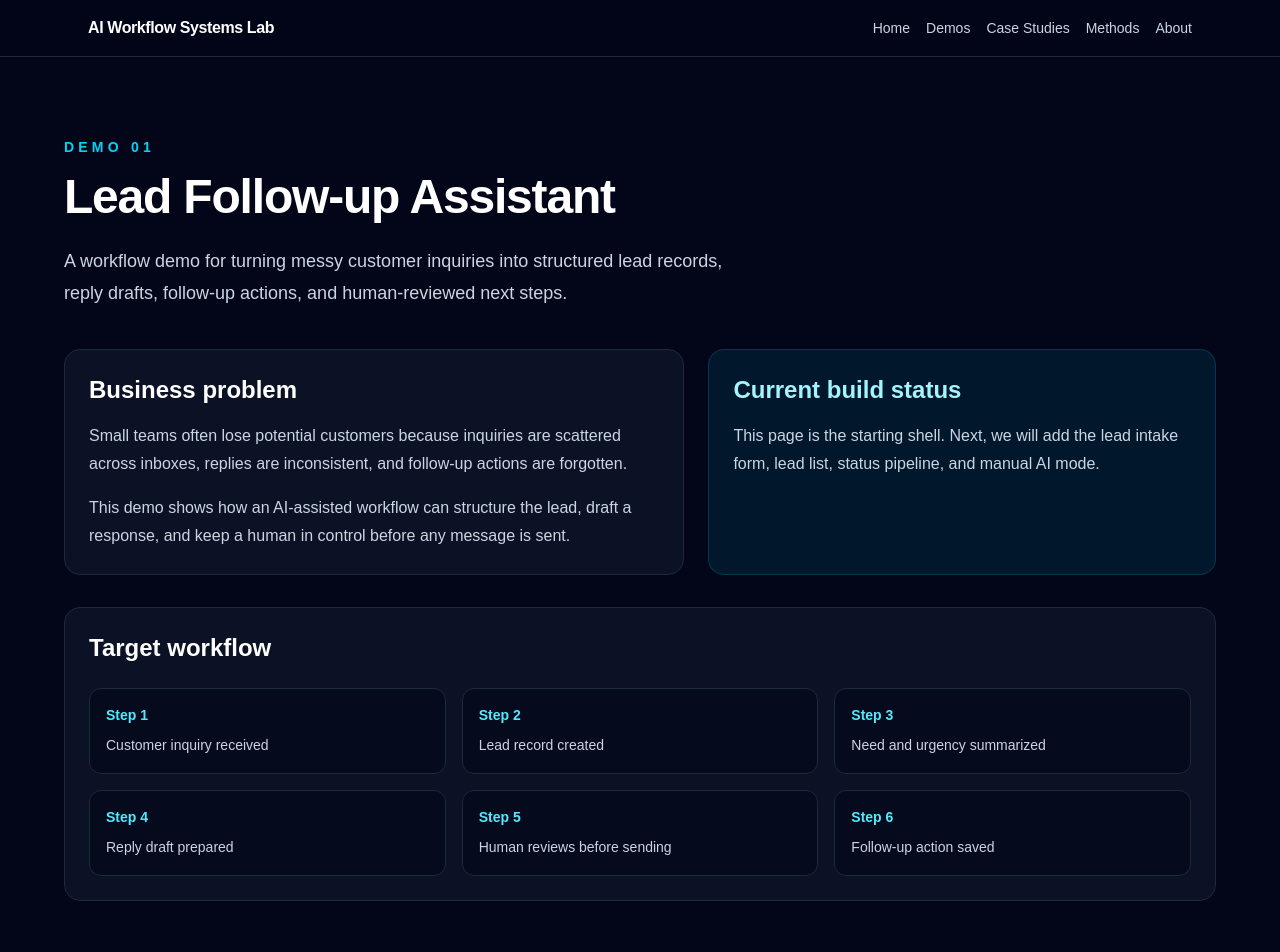
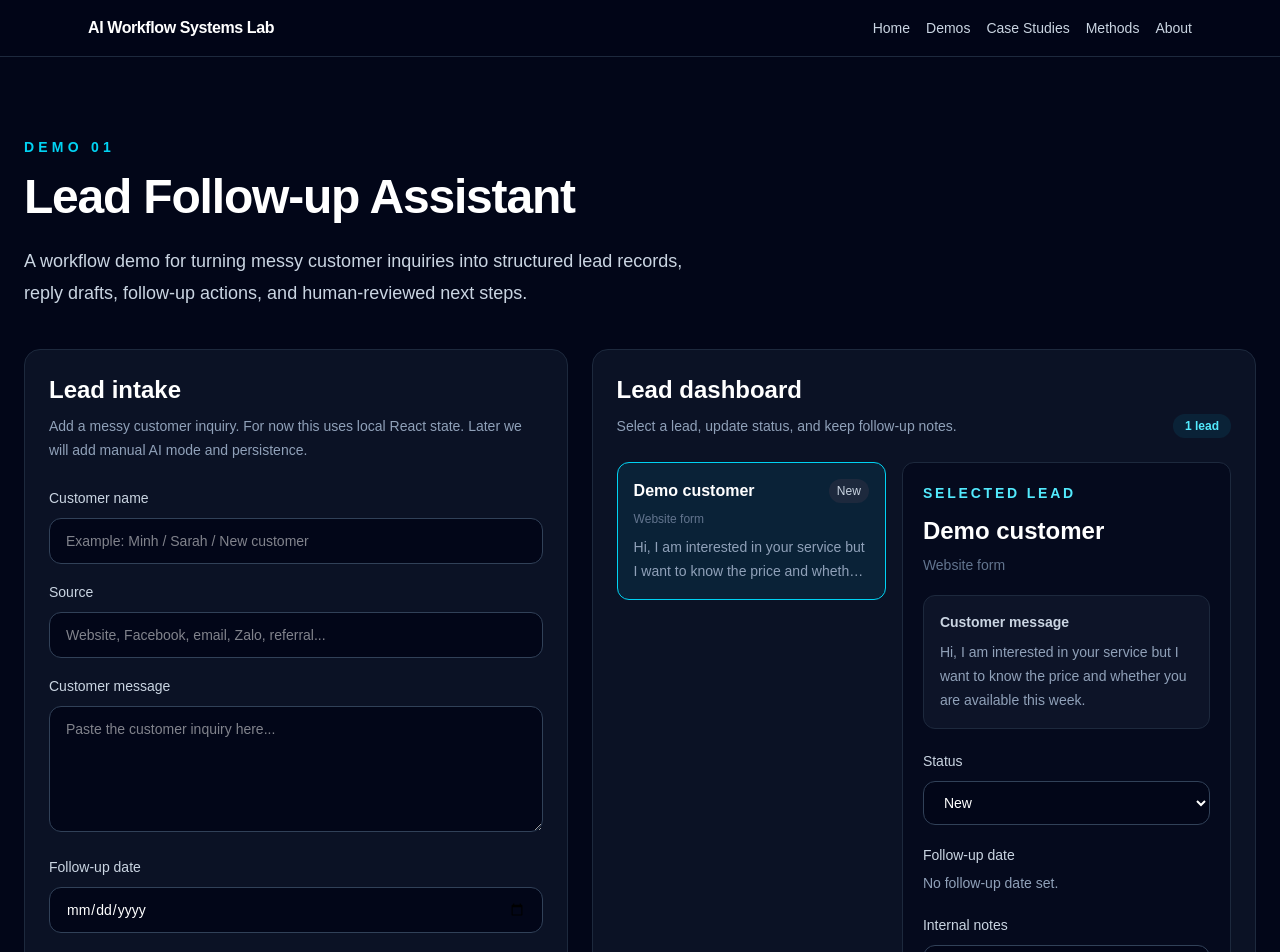
Before and after one commit to solitud3456/ai-workflow-systems-lab, a Next.js app: page /demos/lead-follow-up in a window 1280 px wide. Shown: the top 952 px of the page. Built offline with nearby package versions, Linux system fonts and the light colour scheme.

Commit message:
Build lead intake dashboard

```diff
--- a/src/app/demos/lead-follow-up/page.tsx
+++ b/src/app/demos/lead-follow-up/page.tsx
@@ -1,74 +1,276 @@
+"use client";
+
+import { FormEvent, useState } from "react";
 import PageHeader from "@/components/PageHeader";
 
-const workflowSteps = [
-  "Customer inquiry received",
-  "Lead record created",
-  "Need and urgency summarized",
-  "Reply draft prepared",
-  "Human reviews before sending",
-  "Follow-up action saved",
+type LeadStatus = "New" | "Contacted" | "Waiting" | "Booked" | "Lost";
+
+type Lead = {
+  id: number;
+  name: string;
+  source: string;
+  message: string;
+  status: LeadStatus;
+  followUpDate: string;
+  notes: string;
+};
+
+const statusOptions: LeadStatus[] = [
+  "New",
+  "Contacted",
+  "Waiting",
+  "Booked",
+  "Lost",
+];
+
+const initialLeads: Lead[] = [
+  {
+    id: 1,
+    name: "Demo customer",
+    source: "Website form",
+    message:
+      "Hi, I am interested in your service but I want to know the price and whether you are available this week.",
+    status: "New",
+    followUpDate: "",
+    notes: "Sample lead to show the workflow before adding AI mode.",
+  },
 ];
 
 export default function LeadFollowUpPage() {
+  const [leads, setLeads] = useState<Lead[]>(initialLeads);
+  const [selectedLeadId, setSelectedLeadId] = useState<number>(1);
+
+  const selectedLead = leads.find((lead) => lead.id === selectedLeadId) ?? leads[0];
+
+  function handleSubmit(event: FormEvent<HTMLFormElement>) {
+    event.preventDefault();
+
+    const formData = new FormData(event.currentTarget);
+
+    const newLead: Lead = {
+      id: Date.now(),
+      name: String(formData.get("name") || "Untitled lead"),
+      source: String(formData.get("source") || "Unknown source"),
+      message: String(formData.get("message") || ""),
+      status: "New",
+      followUpDate: String(formData.get("followUpDate") || ""),
+      notes: String(formData.get("notes") || ""),
+    };
+
+    setLeads((currentLeads) => [newLead, ...currentLeads]);
+    setSelectedLeadId(newLead.id);
+    event.currentTarget.reset();
+  }
+
+  function updateLeadStatus(id: number, status: LeadStatus) {
+    setLeads((currentLeads) =>
+      currentLeads.map((lead) => (lead.id === id ? { ...lead, status } : lead)),
+    );
+  }
+
+  function updateLeadNotes(id: number, notes: string) {
+    setLeads((currentLeads) =>
+      currentLeads.map((lead) => (lead.id === id ? { ...lead, notes } : lead)),
+    );
+  }
+
   return (
     <main className="min-h-screen bg-slate-950 px-6 py-20 text-slate-100">
-      <section className="mx-auto max-w-6xl">
+      <section className="mx-auto max-w-7xl">
         <PageHeader
           eyebrow="Demo 01"
           title="Lead Follow-up Assistant"
           description="A workflow demo for turning messy customer inquiries into structured lead records, reply drafts, follow-up actions, and human-reviewed next steps."
         />
 
-        <div className="mt-10 grid gap-6 lg:grid-cols-[1.1fr_0.9fr]">
+        <div className="mt-10 grid gap-6 xl:grid-cols-[0.9fr_1.1fr]">
           <section className="rounded-2xl border border-slate-800 bg-slate-900/70 p-6">
-            <h2 className="text-2xl font-semibold text-white">
-              Business problem
-            </h2>
-
-            <p className="mt-4 leading-7 text-slate-300">
-              Small teams often lose potential customers because inquiries are
-              scattered across inboxes, replies are inconsistent, and follow-up
-              actions are forgotten.
+            <h2 className="text-2xl font-semibold text-white">Lead intake</h2>
+            <p className="mt-2 text-sm leading-6 text-slate-400">
+              Add a messy customer inquiry. For now this uses local React state.
+              Later we will add manual AI mode and persistence.
             </p>
 
-            <p className="mt-4 leading-7 text-slate-300">
-              This demo shows how an AI-assisted workflow can structure the
-              lead, draft a response, and keep a human in control before any
-              message is sent.
-            </p>
+            <form onSubmit={handleSubmit} className="mt-6 space-y-4">
+              <div>
+                <label className="text-sm font-medium text-slate-300" htmlFor="name">
+                  Customer name
+                </label>
+                <input
+                  id="name"
+                  name="name"
+                  className="mt-2 w-full rounded-xl border border-slate-700 bg-slate-950 px-4 py-3 text-sm text-white outline-none transition focus:border-cyan-400"
+                  placeholder="Example: Minh / Sarah / New customer"
+                />
+              </div>
+
+              <div>
+                <label className="text-sm font-medium text-slate-300" htmlFor="source">
+                  Source
+                </label>
+                <input
+                  id="source"
+                  name="source"
+                  className="mt-2 w-full rounded-xl border border-slate-700 bg-slate-950 px-4 py-3 text-sm text-white outline-none transition focus:border-cyan-400"
+                  placeholder="Website, Facebook, email, Zalo, referral..."
+                />
+              </div>
+
+              <div>
+                <label className="text-sm font-medium text-slate-300" htmlFor="message">
+                  Customer message
+                </label>
+                <textarea
+                  id="message"
+                  name="message"
+                  rows={5}
+                  className="mt-2 w-full rounded-xl border border-slate-700 bg-slate-950 px-4 py-3 text-sm text-white outline-none transition focus:border-cyan-400"
+                  placeholder="Paste the customer inquiry here..."
+                />
+              </div>
+
+              <div>
+                <label
+                  className="text-sm font-medium text-slate-300"
+                  htmlFor="followUpDate"
+                >
+                  Follow-up date
+                </label>
+                <input
+                  id="followUpDate"
+                  name="followUpDate"
+                  type="date"
+                  className="mt-2 w-full rounded-xl border border-slate-700 bg-slate-950 px-4 py-3 text-sm text-white outline-none transition focus:border-cyan-400"
+                />
+              </div>
+
+              <div>
+                <label className="text-sm font-medium text-slate-300" htmlFor="notes">
+                  Internal notes
+                </label>
+                <textarea
+                  id="notes"
+                  name="notes"
+                  rows={3}
+                  className="mt-2 w-full rounded-xl border border-slate-700 bg-slate-950 px-4 py-3 text-sm text-white outline-none transition focus:border-cyan-400"
+                  placeholder="Anything the team should remember..."
+                />
+              </div>
+
+              <button
+                type="submit"
+                className="w-full rounded-full bg-cyan-400 px-5 py-3 text-sm font-semibold text-slate-950 transition hover:bg-cyan-300"
+              >
+                Create lead record
+              </button>
+            </form>
           </section>
 
-          <section className="rounded-2xl border border-cyan-500/20 bg-cyan-500/10 p-6">
-            <h2 className="text-2xl font-semibold text-cyan-200">
-              Current build status
-            </h2>
+          <section className="rounded-2xl border border-slate-800 bg-slate-900/70 p-6">
+            <div className="flex flex-col gap-2 sm:flex-row sm:items-end sm:justify-between">
+              <div>
+                <h2 className="text-2xl font-semibold text-white">Lead dashboard</h2>
+                <p className="mt-2 text-sm leading-6 text-slate-400">
+                  Select a lead, update status, and keep follow-up notes.
+                </p>
+              </div>
+              <span className="w-fit rounded-full bg-cyan-500/10 px-3 py-1 text-xs font-semibold text-cyan-300">
+                {leads.length} lead{leads.length === 1 ? "" : "s"}
+              </span>
+            </div>
 
-            <p className="mt-4 leading-7 text-slate-300">
-              This page is the starting shell. Next, we will add the lead intake
-              form, lead list, status pipeline, and manual AI mode.
-            </p>
+            <div className="mt-6 grid gap-4 lg:grid-cols-[0.9fr_1.1fr]">
+              <div className="space-y-3">
+                {leads.map((lead) => (
+                  <button
+                    key={lead.id}
+                    type="button"
+                    onClick={() => setSelectedLeadId(lead.id)}
+                    className={`w-full rounded-xl border p-4 text-left transition ${
+                      selectedLead?.id === lead.id
+                        ? "border-cyan-400 bg-cyan-500/10"
+                        : "border-slate-800 bg-slate-950/60 hover:border-slate-600"
+                    }`}
+                  >
+                    <div className="flex items-center justify-between gap-3">
+                      <p className="font-semibold text-white">{lead.name}</p>
+                      <span className="rounded-full bg-slate-800 px-2 py-1 text-xs text-slate-300">
+                        {lead.status}
+                      </span>
+                    </div>
+                    <p className="mt-2 text-xs text-slate-500">{lead.source}</p>
+                    <p className="mt-2 line-clamp-2 text-sm leading-6 text-slate-400">
+                      {lead.message}
+                    </p>
+                  </button>
+                ))}
+              </div>
+
+              {selectedLead ? (
+                <div className="rounded-xl border border-slate-800 bg-slate-950/60 p-5">
+                  <p className="text-sm font-semibold uppercase tracking-[0.2em] text-cyan-300">
+                    Selected lead
+                  </p>
+                  <h3 className="mt-3 text-2xl font-semibold text-white">
+                    {selectedLead.name}
+                  </h3>
+                  <p className="mt-2 text-sm text-slate-500">{selectedLead.source}</p>
+
+                  <div className="mt-5 rounded-xl border border-slate-800 bg-slate-900/80 p-4">
+                    <p className="text-sm font-semibold text-slate-300">
+                      Customer message
+                    </p>
+                    <p className="mt-2 text-sm leading-6 text-slate-400">
+                      {selectedLead.message || "No message provided."}
+                    </p>
+                  </div>
+
+                  <div className="mt-5">
+                    <label className="text-sm font-medium text-slate-300" htmlFor="status">
+                      Status
+                    </label>
+                    <select
+                      id="status"
+                      value={selectedLead.status}
+                      onChange={(event) =>
+                        updateLeadStatus(selectedLead.id, event.target.value as LeadStatus)
+                      }
+                      className="mt-2 w-full rounded-xl border border-slate-700 bg-slate-950 px-4 py-3 text-sm text-white outline-none transition focus:border-cyan-400"
+                    >
+                      {statusOptions.map((status) => (
+                        <option key={status} value={status}>
+                          {status}
+                        </option>
+                      ))}
+                    </select>
+                  </div>
+
+                  <div className="mt-5">
+                    <p className="text-sm font-medium text-slate-300">Follow-up date</p>
+                    <p className="mt-2 text-sm text-slate-400">
+                      {selectedLead.followUpDate || "No follow-up date set."}
+                    </p>
+                  </div>
+
+                  <div className="mt-5">
+                    <label className="text-sm font-medium text-slate-300" htmlFor="selectedNotes">
+                      Internal notes
+                    </label>
+                    <textarea
+                      id="selectedNotes"
+                      rows={4}
+                      value={selectedLead.notes}
+                      onChange={(event) =>
+                        updateLeadNotes(selectedLead.id, event.target.value)
+                      }
+                      className="mt-2 w-full rounded-xl border border-slate-700 bg-slate-950 px-4 py-3 text-sm text-white outline-none transition focus:border-cyan-400"
+                    />
+                  </div>
+                </div>
+              ) : null}
+            </div>
           </section>
         </div>
-
-        <section className="mt-8 rounded-2xl border border-slate-800 bg-slate-900/70 p-6">
-          <h2 className="text-2xl font-semibold text-white">
-            Target workflow
-          </h2>
-
-          <div className="mt-6 grid gap-4 md:grid-cols-3">
-            {workflowSteps.map((step, index) => (
-              <div
-                key={step}
-                className="rounded-xl border border-slate-800 bg-slate-950/60 p-4"
-              >
-                <p className="text-sm font-semibold text-cyan-300">
-                  Step {index + 1}
-                </p>
-                <p className="mt-2 text-sm leading-6 text-slate-300">{step}</p>
-              </div>
-            ))}
-          </div>
-        </section>
       </section>
     </main>
   );
```
